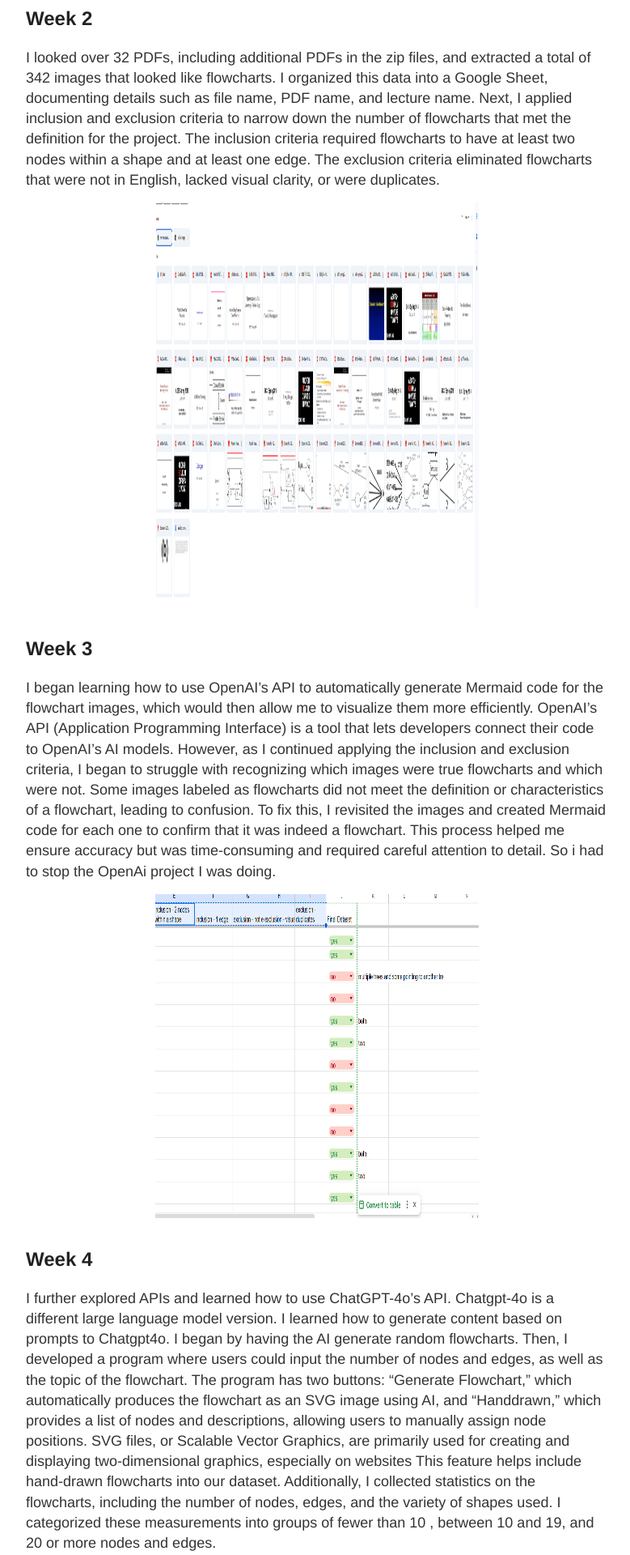
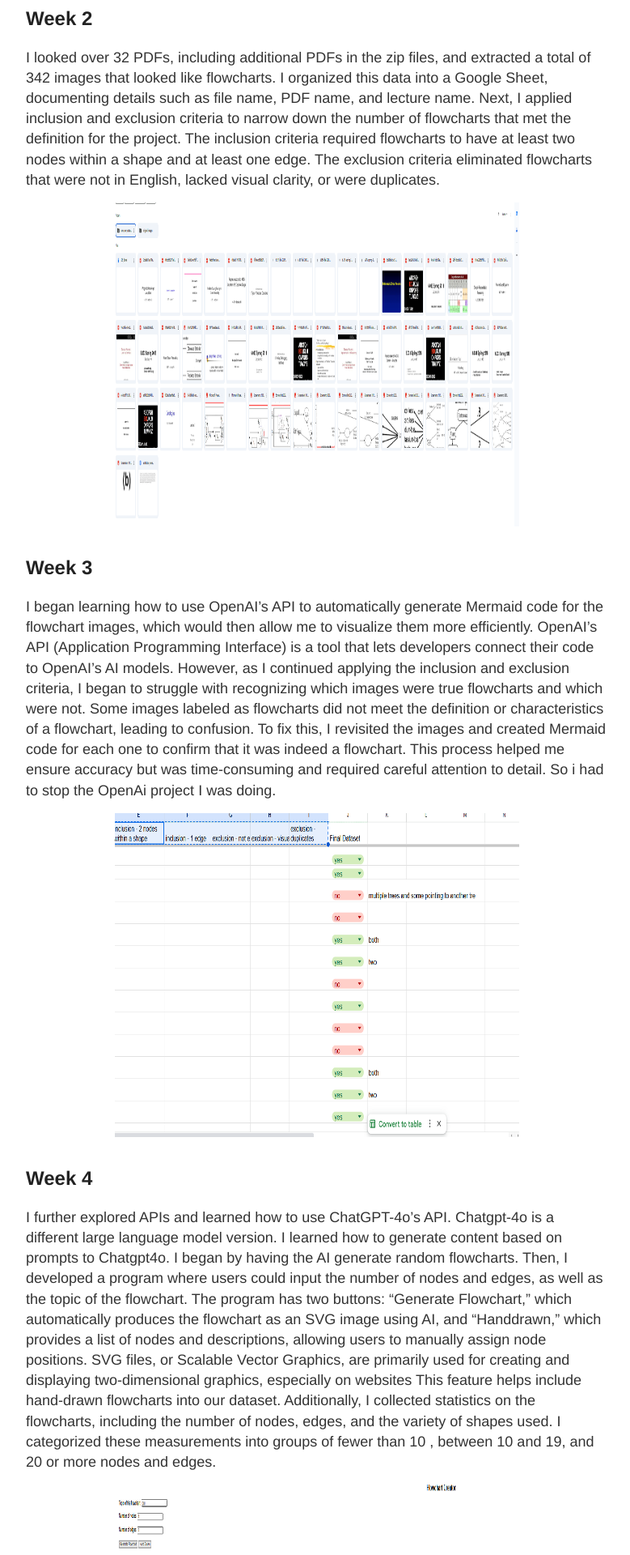
Before and after one commit to haleysus018/Susanna-Haley-CREATE-internship-blog, a Jekyll site: the page built from index.md, in a window 1280 px wide. Shown: the part 2041-3961 px from the top of the page at 81% size, without its empty margins (248-1027 px from the left). Built offline with Jekyll 4.4.1, drawn with Linux system fonts in a browser that asks for light colours.

Commit message:
Update index.md

```diff
--- a/index.md
+++ b/index.md
@@ -26,14 +26,14 @@ In the beginning, I started to learn Mermaid, a text-based tool used to create a
 I looked over 32 PDFs, including additional PDFs in the zip files, and extracted a total of 342 images that looked like flowcharts. I organized this data into a Google Sheet, documenting details such as file name, PDF name, and lecture name. Next, I applied inclusion and exclusion criteria to narrow down the number of flowcharts that met the definition for the project. The inclusion criteria required flowcharts to have at least two nodes within a shape and at least one edge. The exclusion criteria eliminated flowcharts that were not in English, lacked visual clarity, or were duplicates.
 
 <p style="text-align: center;">
-<img src="https://raw.githubusercontent.com/haleysus018/Susanna-Haley-CREATE-internship-blog/master/images/pdfs.png" alt="example of google drive with pdf's in them" width="400" height="500 text-align: center;">
+<img src="https://raw.githubusercontent.com/haleysus018/Susanna-Haley-CREATE-internship-blog/master/images/pdfs.png" alt="example of google drive with pdf's in them" width="500" height="400 text-align: center;">
 </p>
 
 
 ## Week 3
 I began learning how to use OpenAI’s API to automatically generate Mermaid code for the flowchart images, which would then allow me to visualize them more efficiently. OpenAI’s API (Application Programming Interface) is a tool that lets developers connect their code to OpenAI’s AI models. However, as I continued applying the inclusion and exclusion criteria, I began to struggle with recognizing which images were true flowcharts and which were not. Some images labeled as flowcharts did not meet the definition or characteristics of a flowchart, leading to confusion. To fix this, I revisited the images and created Mermaid code for each one to confirm that it was indeed a flowchart. This process helped me ensure accuracy but was time-consuming and required careful attention to detail. So i had to stop the OpenAi project I was doing.
 <p style="text-align: center;">
-<img src="https://raw.githubusercontent.com/haleysus018/Susanna-Haley-CREATE-internship-blog/master/images/criteriaattemp.png" alt="example of her inclusion exclusion criteria Susanna attempted" width="400" height="400 text-align:center"></p>
+<img src="https://raw.githubusercontent.com/haleysus018/Susanna-Haley-CREATE-internship-blog/master/images/criteriaattemp.png" alt="example of her inclusion exclusion criteria Susanna attempted" width="500" height="400 text-align:center"></p>
 
 
 
@@ -41,7 +41,7 @@ I began learning how to use OpenAI’s API to automatically generate Mermaid cod
 I further explored APIs and learned how to use ChatGPT-4o’s API. Chatgpt-4o is a different large language model version. I learned how to generate content based on prompts to Chatgpt4o. I began by having the AI generate random flowcharts. Then, I developed a program where users could input the number of nodes and edges, as well as the topic of the flowchart. The program has two buttons: "Generate Flowchart," which automatically produces the flowchart as an SVG image using AI, and "Handdrawn," which provides a list of nodes and descriptions, allowing users to manually assign node positions. SVG files, or Scalable Vector Graphics, are primarily used for creating and displaying two-dimensional graphics, especially on websites This feature helps include hand-drawn flowcharts into our dataset. Additionally, I collected statistics on the flowcharts, including the number of nodes, edges, and the variety of shapes used. I categorized these measurements into groups of fewer than 10 , between 10 and 19, and 20 or more nodes and edges.
 
 <p style="text-align: center;">
-<img src="https://raw.githubusercontent.com/haleysus018/Susanna-Haley-CREATE-internship-blog/master/images/mermaidgenerator.png" alt="shows her example website of the mermaid generator she created. there are 3 input boxes where you put in the topic of the flowchart generated, amount of nodes and edges. There are two buttons generate flowchart and handdrawn flowchart. There is a textarea box, where the output will go if you push handdrawn flowchart." width="400" height="500 text-align:center">
+<img src="https://raw.githubusercontent.com/haleysus018/Susanna-Haley-CREATE-internship-blog/master/images/mermaidgenerator.png" alt="shows her example website of the mermaid generator she created. there are 3 input boxes where you put in the topic of the flowchart generated, amount of nodes and edges. There are two buttons generate flowchart and handdrawn flowchart. There is a textarea box, where the output will go if you push handdrawn flowchart." width="500" height="400 text-align:center">
 </p>
 
 ## Struggles
```
